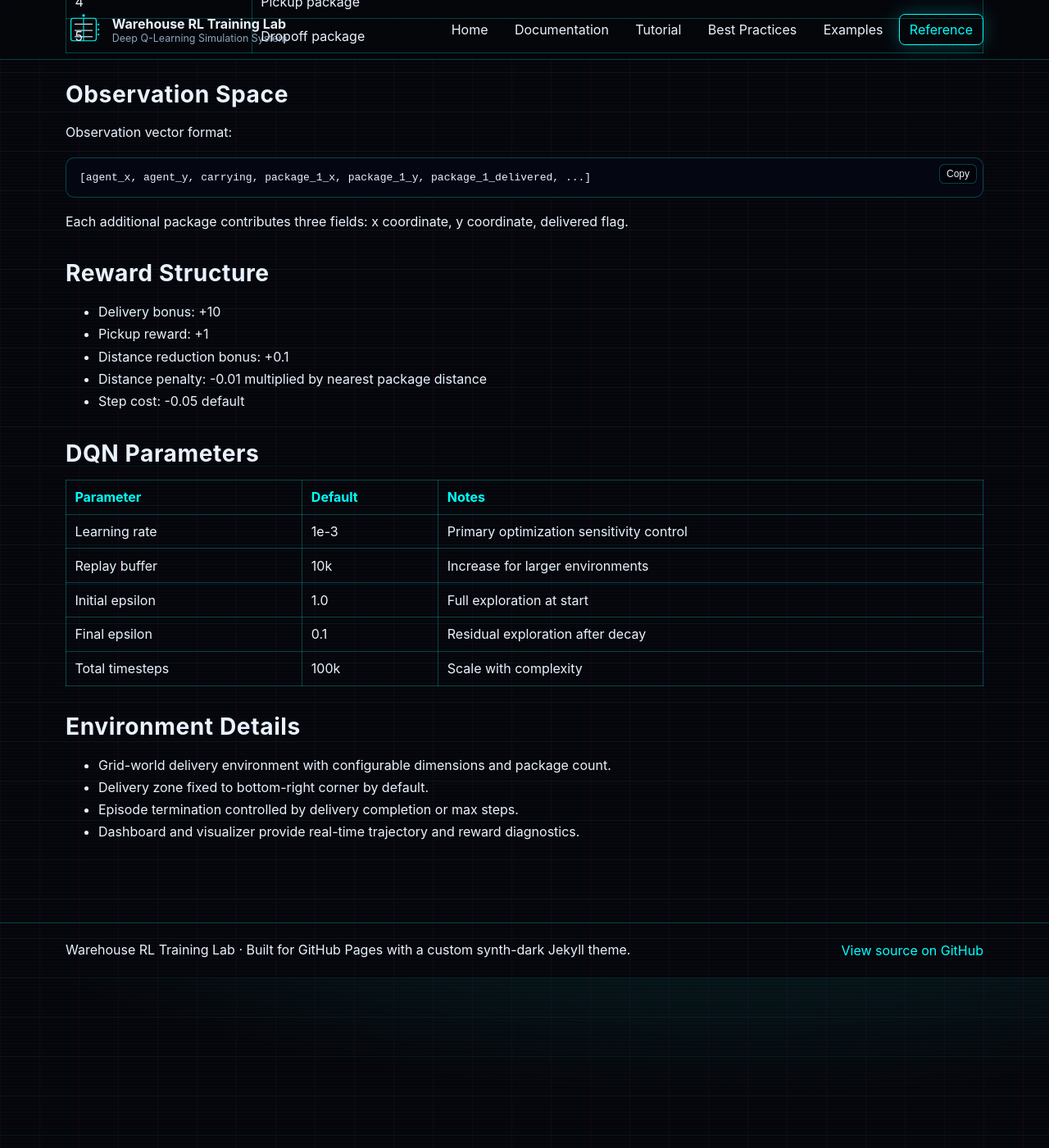
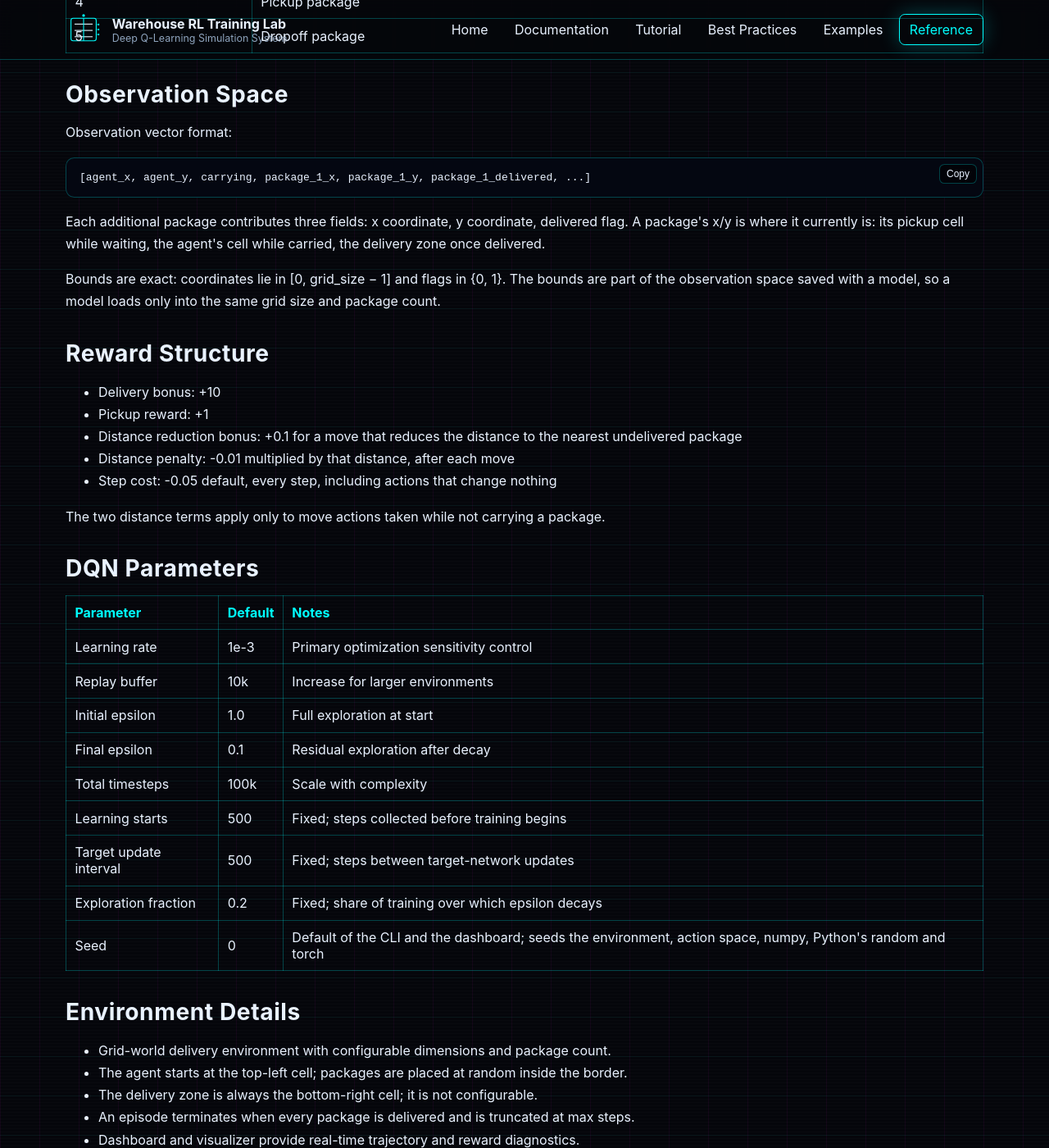
Before and after one commit to ordocaelum/warehouse-rl-demo, a Jekyll site: the page built from docs/docs/reference.html, in a window 1280 px wide and 1400 px high, scrolled down 584 px. Shown: the whole window at 82% size. Built offline with Jekyll 4.4.1, drawn with Linux system fonts in a browser that asks for light colours.

Commit message:
Pages: reward terms, observation and environment as warehouse_env.py has them
Code taken as correct (warehouse_env.py, train_agent.py).

- Reward structure (index.html, docs/documentation.html,
  docs/reference.html): the +0.1 and -0.01 x distance terms apply only
  to move actions taken while not carrying; the pages implied every
  step. The step cost is the Step Cost setting (default 0.05) charged
  every step, including no-op actions, not a fixed "-0.05 exploration
  penalty".
- Observation: a package's x/y is its current position (pickup cell,
  agent's cell while carried, delivery zone once delivered), and the
  bounds [0, grid_size - 1] / {0, 1} are part of the saved observation
  space, which is why a model does not load on another grid size.
- docs/reference.html, Environment Details: "Delivery zone fixed to
  bottom-right corner by default" -> always bottom-right, not
  configurable; added the agent's start cell and package placement;
  termination (all delivered) vs truncation (max steps).
- DQN parameters (index.html, docs/reference.html): added the fixed
  learning_starts=500, target_update_interval=500,
  exploration_fraction=0.2 and the seed, as make_dqn() builds them.

Co-Authored-By: Claude Opus 5.5 <noreply@anthropic.com>

```diff
--- a/docs/docs/reference.html
+++ b/docs/docs/reference.html
@@ -35,7 +35,8 @@ toc:
   <h2>Observation Space</h2>
   <p>Observation vector format:</p>
   {% include code-block.html code="[agent_x, agent_y, carrying, package_1_x, package_1_y, package_1_delivered, ...]" %}
-  <p>Each additional package contributes three fields: x coordinate, y coordinate, delivered flag.</p>
+  <p>Each additional package contributes three fields: x coordinate, y coordinate, delivered flag. A package's x/y is where it currently is: its pickup cell while waiting, the agent's cell while carried, the delivery zone once delivered.</p>
+  <p>Bounds are exact: coordinates lie in [0, grid_size &minus; 1] and flags in {0, 1}. The bounds are part of the observation space saved with a model, so a model loads only into the same grid size and package count.</p>
 </section>
 
 <section id="reward-structure">
@@ -43,10 +44,11 @@ toc:
   <ul>
     <li>Delivery bonus: +10</li>
     <li>Pickup reward: +1</li>
-    <li>Distance reduction bonus: +0.1</li>
-    <li>Distance penalty: -0.01 multiplied by nearest package distance</li>
-    <li>Step cost: -0.05 default</li>
+    <li>Distance reduction bonus: +0.1 for a move that reduces the distance to the nearest undelivered package</li>
+    <li>Distance penalty: -0.01 multiplied by that distance, after each move</li>
+    <li>Step cost: -0.05 default, every step, including actions that change nothing</li>
   </ul>
+  <p>The two distance terms apply only to move actions taken while not carrying a package.</p>
 </section>
 
 <section id="dqn-parameters">
@@ -60,6 +62,10 @@ toc:
         <tr><td>Initial epsilon</td><td>1.0</td><td>Full exploration at start</td></tr>
         <tr><td>Final epsilon</td><td>0.1</td><td>Residual exploration after decay</td></tr>
         <tr><td>Total timesteps</td><td>100k</td><td>Scale with complexity</td></tr>
+        <tr><td>Learning starts</td><td>500</td><td>Fixed; steps collected before training begins</td></tr>
+        <tr><td>Target update interval</td><td>500</td><td>Fixed; steps between target-network updates</td></tr>
+        <tr><td>Exploration fraction</td><td>0.2</td><td>Fixed; share of training over which epsilon decays</td></tr>
+        <tr><td>Seed</td><td>0</td><td>Default of the CLI and the dashboard; seeds the environment, action space, numpy, Python's random and torch</td></tr>
       </tbody>
     </table>
   </div>
@@ -69,8 +75,9 @@ toc:
   <h2>Environment Details</h2>
   <ul>
     <li>Grid-world delivery environment with configurable dimensions and package count.</li>
-    <li>Delivery zone fixed to bottom-right corner by default.</li>
-    <li>Episode termination controlled by delivery completion or max steps.</li>
+    <li>The agent starts at the top-left cell; packages are placed at random inside the border.</li>
+    <li>The delivery zone is always the bottom-right cell; it is not configurable.</li>
+    <li>An episode terminates when every package is delivered and is truncated at max steps.</li>
     <li>Dashboard and visualizer provide real-time trajectory and reward diagnostics.</li>
   </ul>
 </section>
```
Also changed, not shown: docs/docs/documentation.html (+5 -4 lines), docs/index.html (+6 -3 lines).
